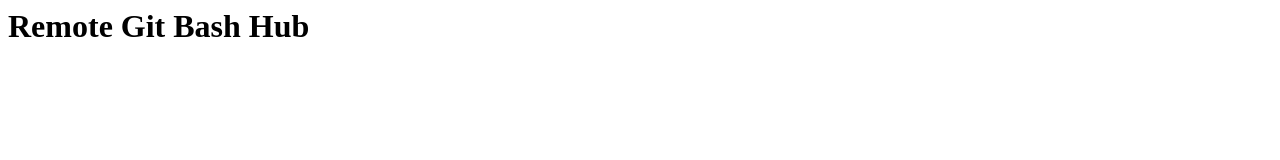
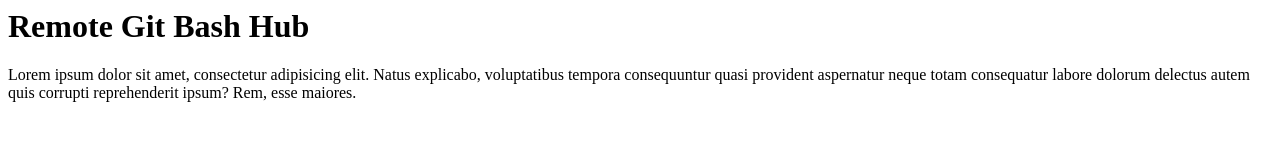
Before and after one commit to inDrimm/Dream-Test, a plain HTML site: page index.html in a window 1280 px wide. Drawn offline with Linux system fonts and the light colour scheme.

Commit message:
Menambahkan paragraph

```diff
--- a/index.html
+++ b/index.html
@@ -6,5 +6,11 @@
   </head>
   <body>
     <h1>Remote Git Bash Hub</h1>
+    <p>
+      Lorem ipsum dolor sit amet, consectetur adipisicing elit. Natus explicabo,
+      voluptatibus tempora consequuntur quasi provident aspernatur neque totam
+      consequatur labore dolorum delectus autem quis corrupti reprehenderit
+      ipsum? Rem, esse maiores.
+    </p>
   </body>
 </html>
```
